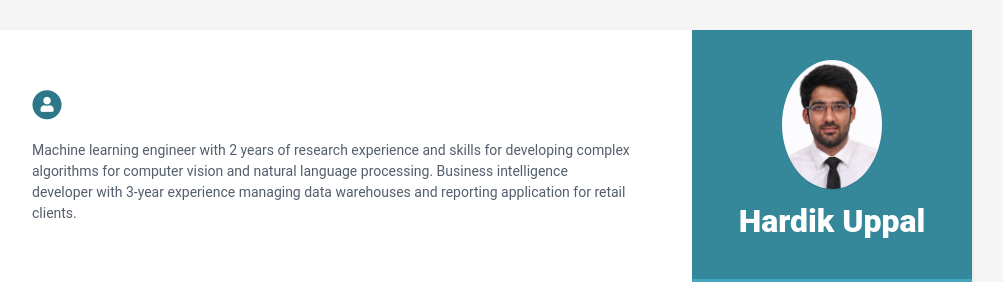
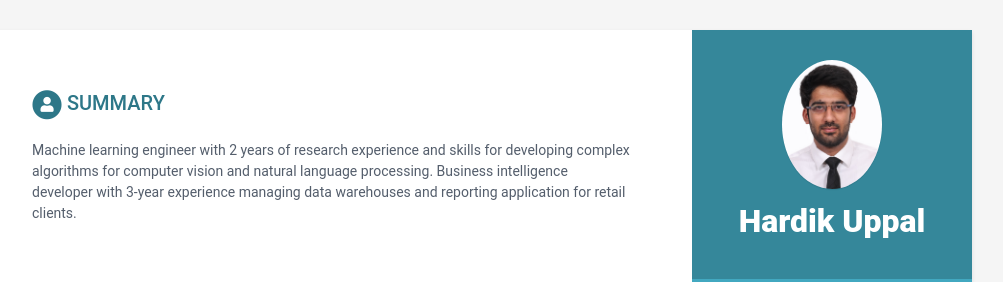
Before and after one commit to hardik-uppal/online-cv, a Jekyll site: the page built from index.html, in a window 1280 px wide and 900 px high. Shown: the top 282 px of the window, without its empty margins (168-1171 px from the left). Built offline with Jekyll 4.4.1, drawn with Linux system fonts in a browser that asks for light colours.

Commit message:
changing title

```diff
--- a/_data/data.yml
+++ b/_data/data.yml
@@ -46,7 +46,7 @@ sidebar:
         link:
 
 career-profile:
-#     title: DATA SCIENTIST
+    title: Summary
     summary: |
       Machine learning engineer with 2 years of research experience and skills for developing complex algorithms for computer vision and natural language processing.
       Business intelligence developer with 3-year experience managing data warehouses and reporting application for retail clients.
```
